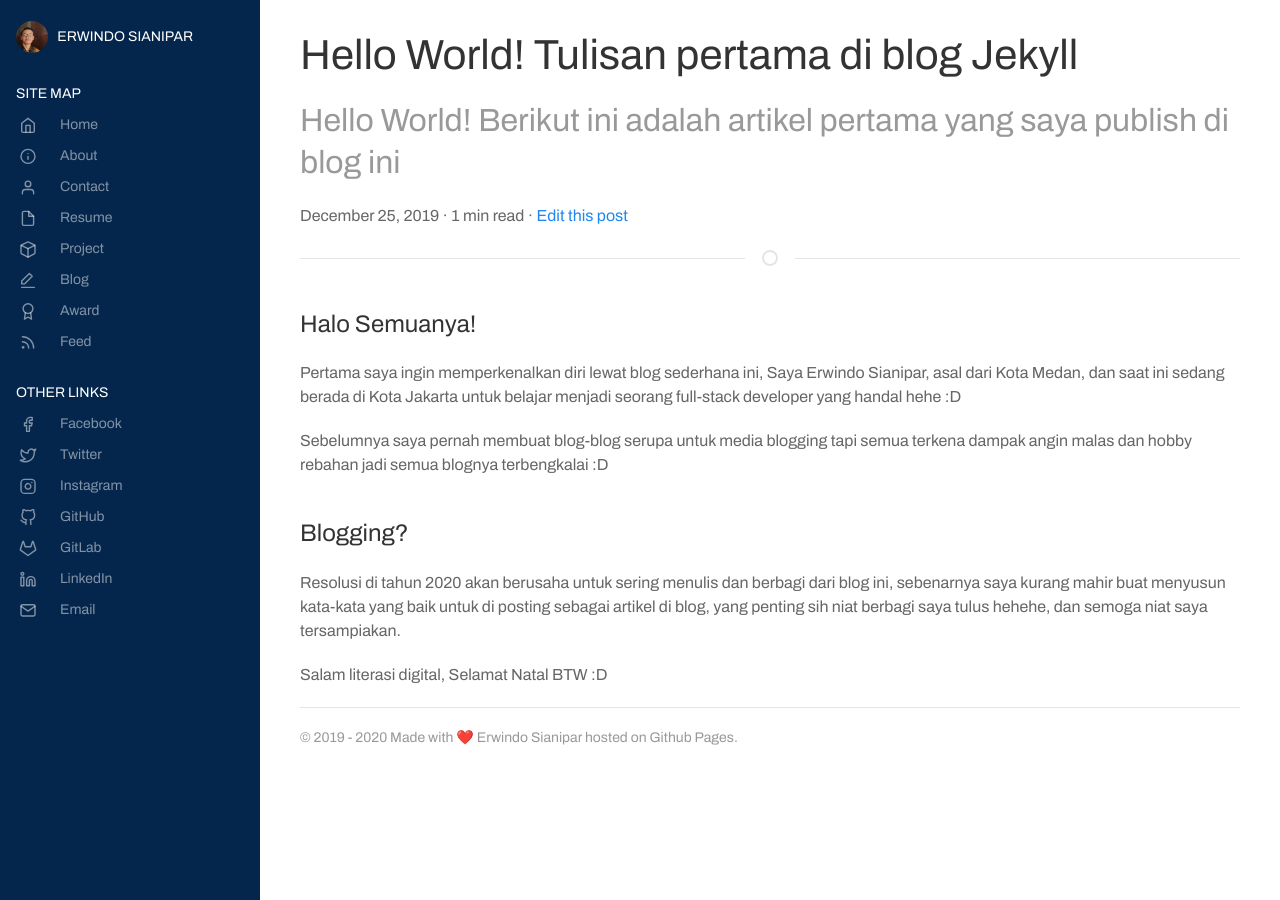
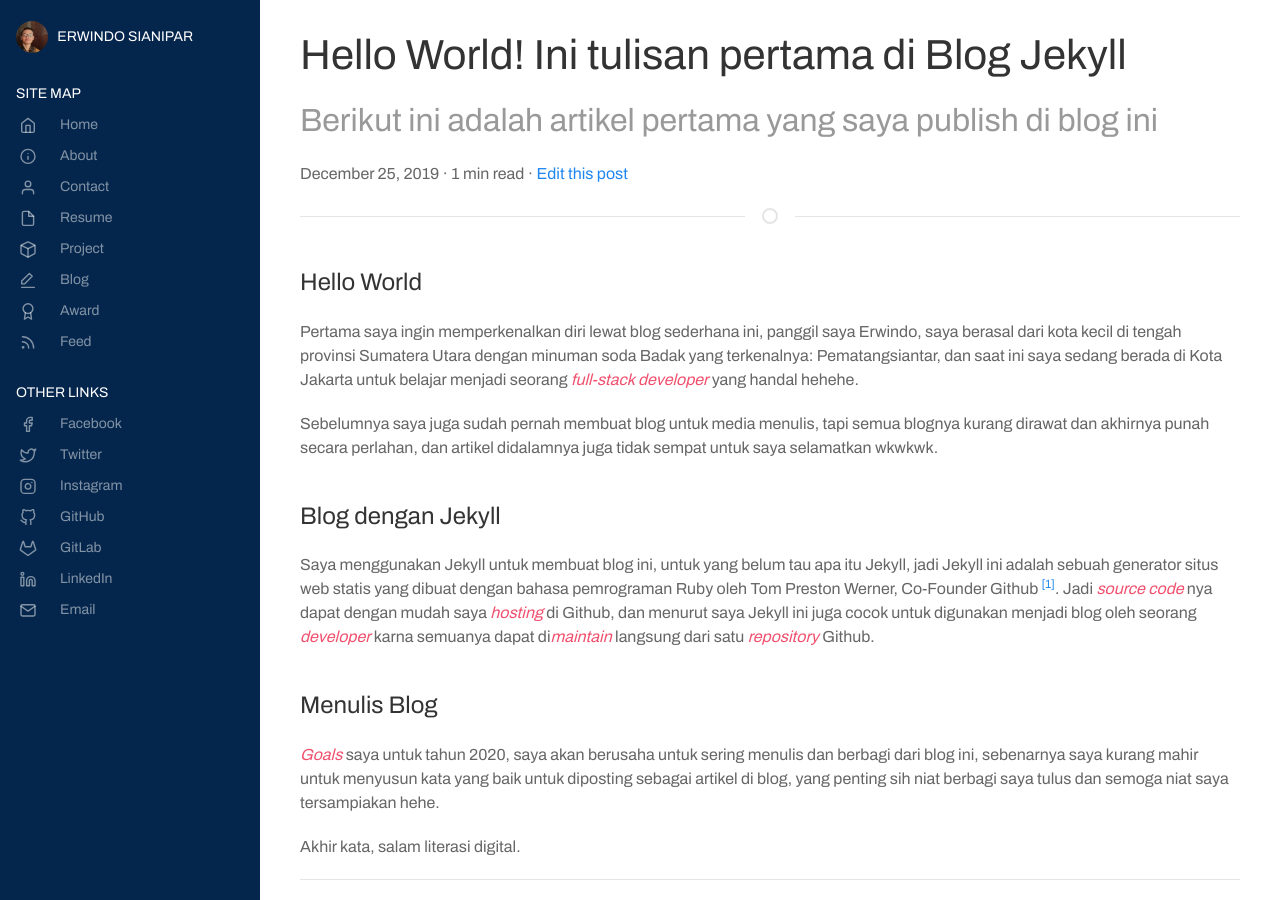
Before and after one commit to erwindosianipar/erwindosianipar.jekyll, a Jekyll site: the page built from _posts/2019-12-25-hello-world-tulisan-pertama-di-blog-jekyll.md, in a window 1280 px wide and 900 px high. Built offline with Jekyll 4.4.1, drawn with Linux system fonts in a browser that asks for light colours.

Commit message:
Update blog post 2019/12/25

```diff
--- a/_posts/2019-12-25-hello-world-tulisan-pertama-di-blog-jekyll.md
+++ b/_posts/2019-12-25-hello-world-tulisan-pertama-di-blog-jekyll.md
@@ -1,19 +1,23 @@
 ---
 layout: post
-permalink: /blog/hello-world-tulisan-pertama-di-blog-jekyll
-title: Hello World! Tulisan pertama di blog Jekyll
-description: Hello World! Berikut ini adalah artikel pertama yang saya publish di blog ini
+permalink: /blog/hello-world-ini-tulisan-pertama-di-blog-jekyll
+title: Hello World! Ini tulisan pertama di Blog Jekyll
+description: Berikut ini adalah artikel pertama yang saya publish di blog ini
 image: /assets/images/profile.jpg
 ---
 
-### Halo Semuanya!
+### Hello World
 
-Pertama saya ingin memperkenalkan diri lewat blog sederhana ini, Saya Erwindo Sianipar, asal dari Kota Medan, dan saat ini sedang berada di Kota Jakarta untuk belajar menjadi seorang full-stack developer yang handal hehe :D
+Pertama saya ingin memperkenalkan diri lewat blog sederhana ini, panggil saya Erwindo, saya berasal dari kota kecil di tengah provinsi Sumatera Utara dengan minuman soda Badak yang terkenalnya: Pematangsiantar, dan saat ini saya sedang berada di Kota Jakarta untuk belajar menjadi seorang *full-stack developer* yang handal hehehe.
 
-Sebelumnya saya pernah membuat blog-blog serupa untuk media blogging tapi semua terkena dampak angin malas dan hobby rebahan jadi semua blognya terbengkalai :D
+Sebelumnya saya juga sudah pernah membuat blog untuk media menulis, tapi semua blognya kurang dirawat dan akhirnya punah secara perlahan, dan artikel didalamnya juga tidak sempat untuk saya selamatkan wkwkwk.
 
-### Blogging?
+### Blog dengan Jekyll
 
-Resolusi di tahun 2020 akan berusaha untuk sering menulis dan berbagi dari blog ini, sebenarnya saya kurang mahir buat menyusun kata-kata yang baik untuk di posting sebagai artikel di blog, yang penting sih niat berbagi saya tulus hehehe, dan semoga niat saya tersampiakan.
+Saya menggunakan Jekyll untuk membuat blog ini, untuk yang belum tau apa itu Jekyll, jadi Jekyll ini adalah sebuah generator situs web statis yang dibuat dengan bahasa pemrograman Ruby oleh Tom Preston Werner, Co-Founder Github [<sup>[1]</sup>](https://en.wikipedia.org/wiki/Jekyll_(software)). Jadi *source code* nya dapat dengan mudah saya *hosting* di Github, dan menurut saya Jekyll ini juga cocok untuk digunakan menjadi blog oleh seorang *developer* karna semuanya dapat di*maintain* langsung dari satu *repository* Github.
 
-Salam literasi digital, Selamat Natal BTW :D
+### Menulis Blog
+
+*Goals* saya untuk tahun 2020, saya akan berusaha untuk sering menulis dan berbagi dari blog ini, sebenarnya saya kurang mahir untuk menyusun kata yang baik untuk diposting sebagai artikel di blog, yang penting sih niat berbagi saya tulus dan semoga niat saya tersampiakan hehe.
+
+Akhir kata, salam literasi digital.
```
